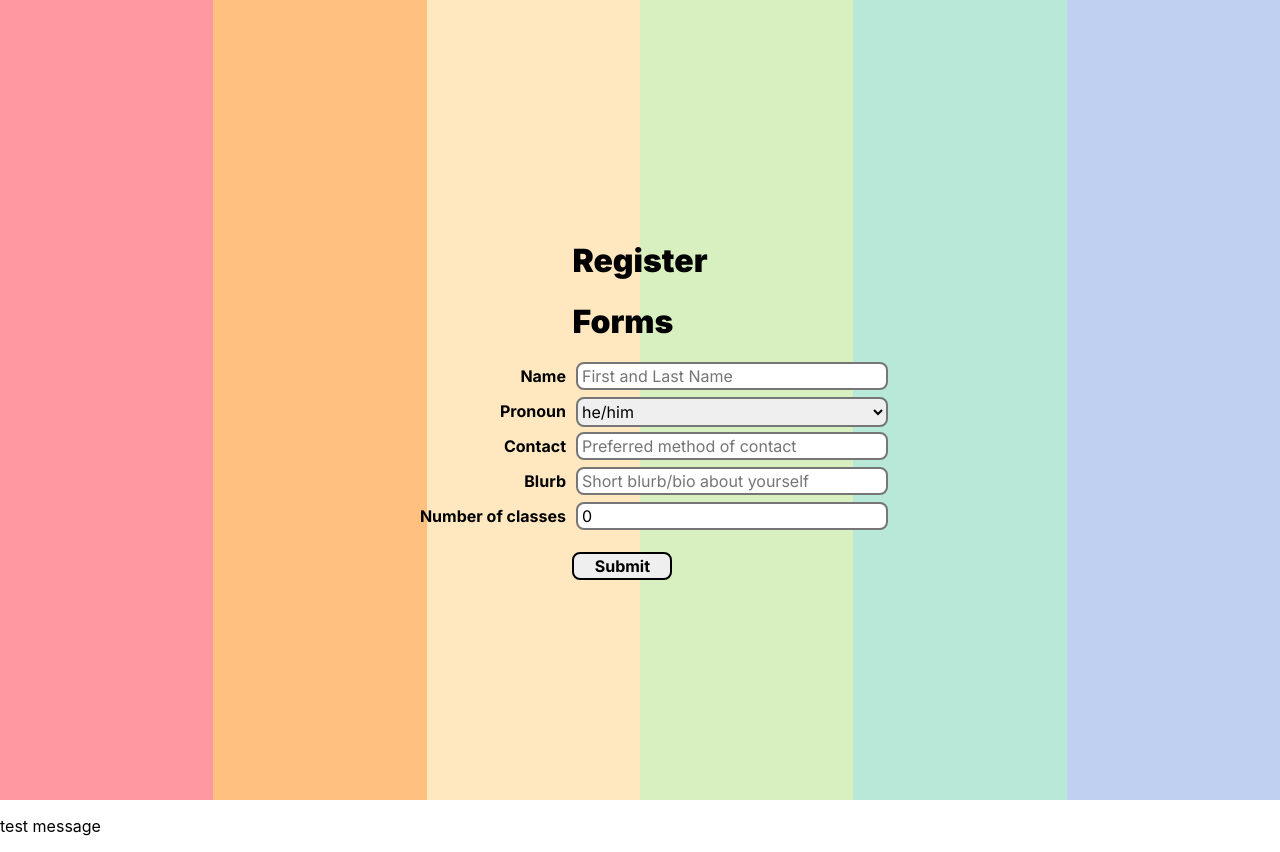
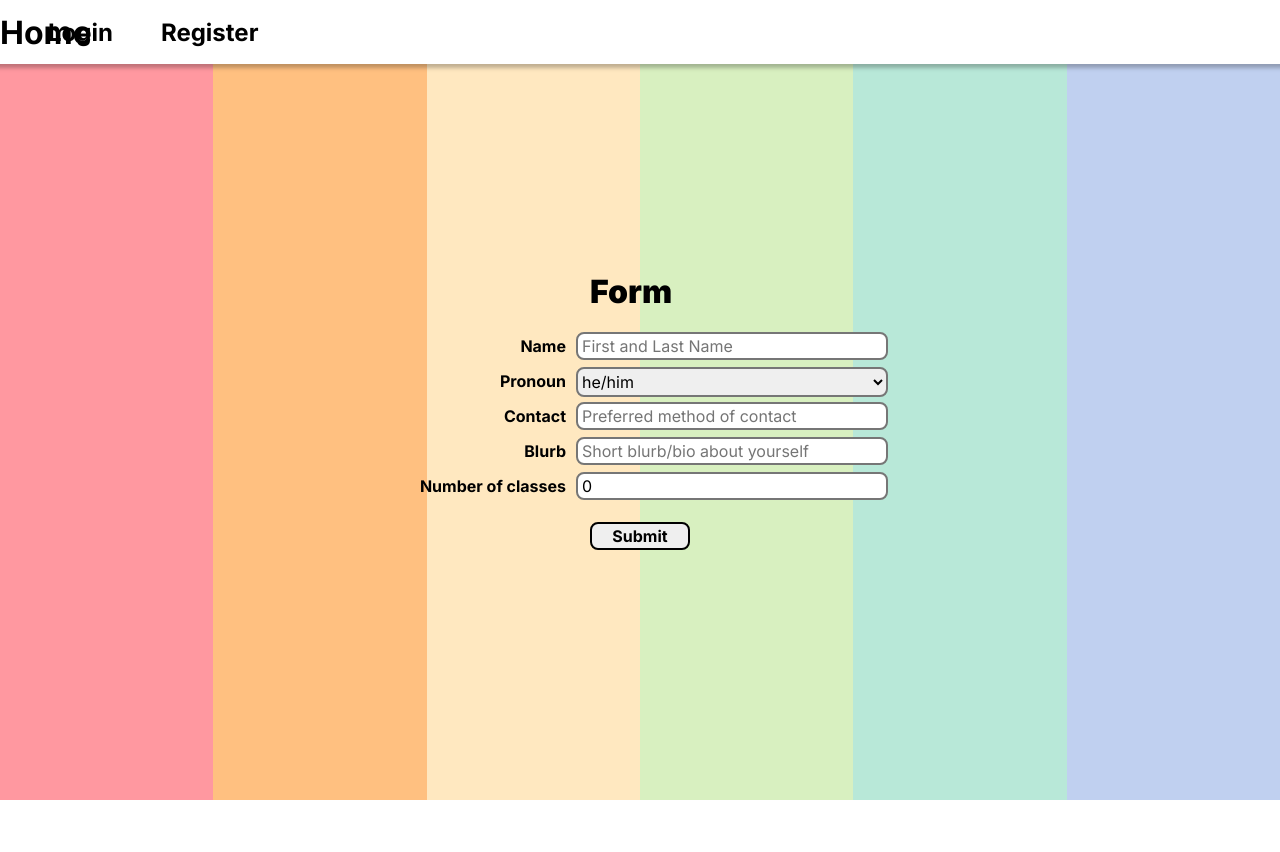
Before and after one commit to bliutech/qwerty, a React (Create React App) app in the folder frontend/: page /register in a window 1280 px wide. After the commit the page ends 800 px from the top, so only its background shows below. Built offline with nearby package versions, Linux system fonts and the light colour scheme.

Commit message:
updated some navbar stuff

```diff
--- a/frontend/public/index.html
+++ b/frontend/public/index.html
@@ -29,7 +29,6 @@
   <body>
     <noscript>You need to enable JavaScript to run this app.</noscript>
     <div id="root"></div>
-    <p>test message</p>
     <!--
       This HTML file is a template.
       If you open it directly in the browser, you will see an empty page.
--- a/frontend/src/App.css
+++ b/frontend/src/App.css
@@ -75,6 +75,10 @@ button {
   padding: 2px 0px 2px 0px;
 }
 
+button:hover{
+  background-color:red;
+}
+
 .backgroundRed {
   position: absolute;
   left: 0%;
--- a/frontend/src/App.js
+++ b/frontend/src/App.js
@@ -2,11 +2,14 @@ import { BrowserRouter, Route, Routes } from 'react-router-dom';
 import Home from "./pages/Home";
 import Login from "./pages/Login";
 import Register from "./pages/Register";
+import NavBar from "./components/NavBar.js";
+import "./App.css"
 
 function App() {
   return (
     <div className='general'>
       <BrowserRouter>
+        <NavBar />
         <Routes>
           <Route path='/' element={ <Home /> }/>
           <Route path='/login' element={ <Login /> }/>
--- a/frontend/src/components/Forms.js
+++ b/frontend/src/components/Forms.js
@@ -70,7 +70,7 @@ let [blurb, setBlurb] = useState('');
   return (
     <div>
 
-      <h1>Forms</h1>
+      <h1>Form</h1>
 
       <form onSubmit={handleSubmit(onSubmit)}>
 
--- a/frontend/src/pages/Login.js
+++ b/frontend/src/pages/Login.js
@@ -1,7 +1,8 @@
+import LoginMod from "../components/LoginMod.js";
 export default function Login(){
     return(
         <div>
-            <p>Login to your account!</p>
+            <LoginMod />
         </div>
     );
 }
--- a/frontend/src/pages/Register.js
+++ b/frontend/src/pages/Register.js
@@ -4,7 +4,6 @@ import Forms from '../components/Forms.js'
 export default function Register(){
     return(
         <div>
-            <h1>Register</h1>
             <Forms />
         </div>
     );
```
